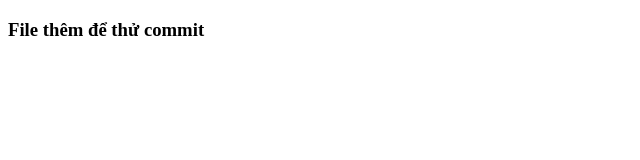
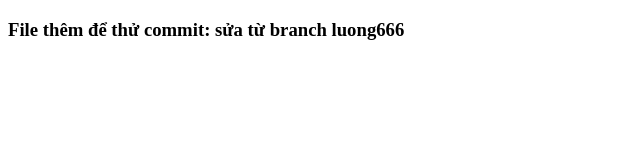
Before and after one commit to FPoly-luongnv16/repo-them-de-thu, a plain HTML site: page index.html in a window 1280 px wide. Shown: the whole page, without its empty margins (0-640 px from the left). Drawn offline with Linux system fonts and the light colour scheme.

Commit message:
Sửa từ branch luong666

```diff
--- a/index.html
+++ b/index.html
@@ -8,7 +8,7 @@
 </head>
 
 <body>
-    <h3>File thêm để thử commit</h3>
+    <h3>File thêm để thử commit: sửa từ branch luong666</h3>
 
 </body>
 
```
